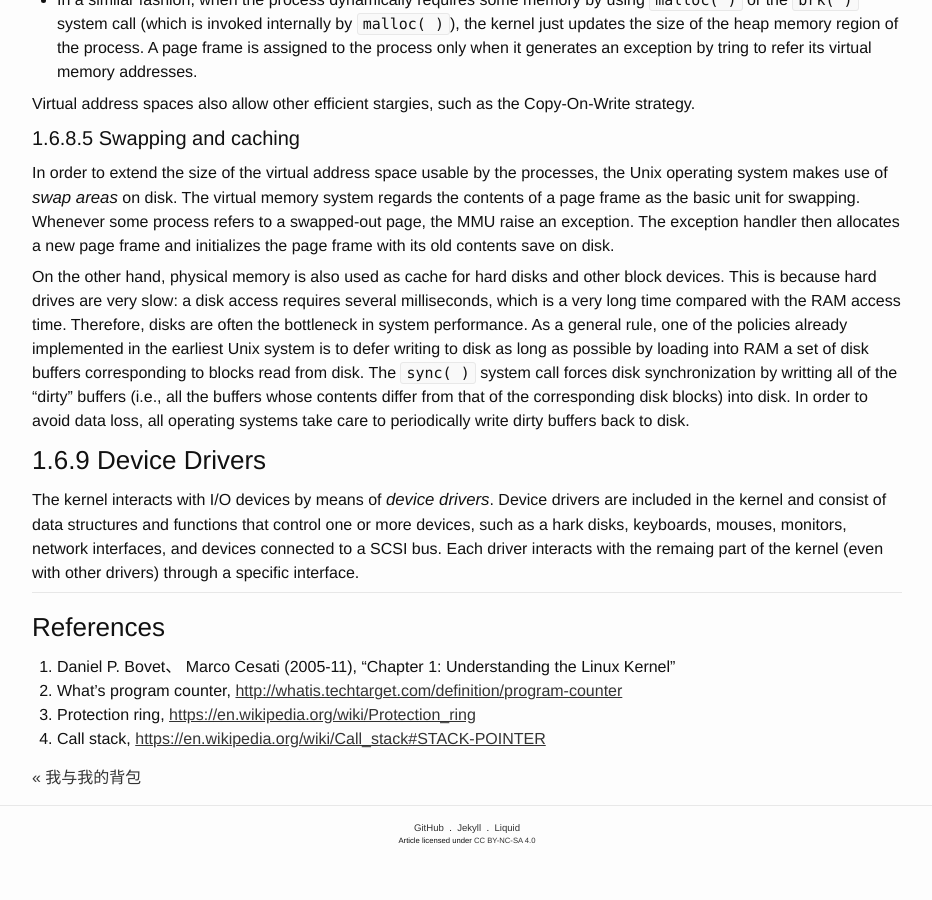
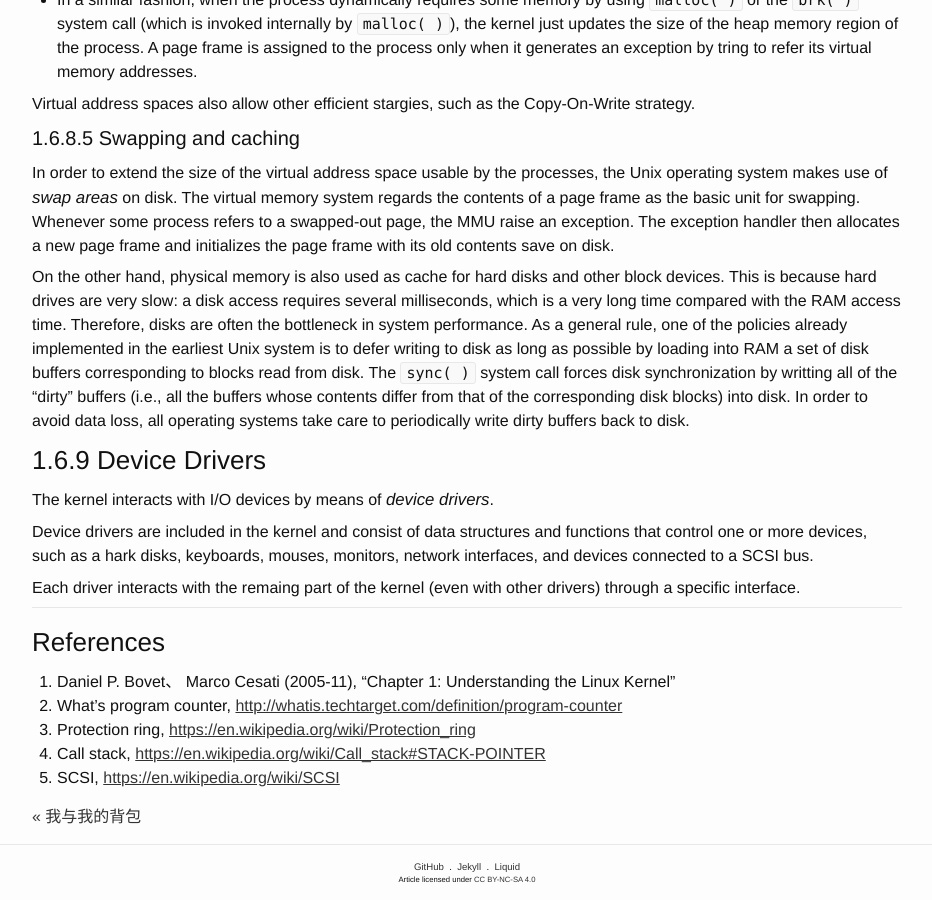
Before and after one commit to ousiax/ousiax.github.io, a Jekyll site: the page built from _posts/2017-11-12-understanding-the-linux-kernel-01.md, in a window 1280 px wide and 900 px high, scrolled down 19301 px. Shown: the whole window, without its empty margins (173-1105 px from the left). Built offline with Jekyll 4.4.1, drawn with Linux system fonts in a browser that asks for light colours; before the commit the page ends 20162 px from its top, so only the background shows below that.

Commit message:
Add SCSI wikipedia reference

```diff
--- a/_posts/2017-11-12-understanding-the-linux-kernel-01.md
+++ b/_posts/2017-11-12-understanding-the-linux-kernel-01.md
@@ -637,7 +637,11 @@ On the other hand, physical memory is also used as cache for hard disks and othe
 
 ### 1.6.9 Device Drivers
 
-The kernel interacts with I/O devices by means of *device drivers*. Device drivers are included in the kernel and consist of data structures and functions that control one or more devices, such as a hark disks, keyboards, mouses, monitors, network interfaces, and devices connected to a SCSI bus. Each driver interacts with the remaing part of the kernel (even with other drivers) through a specific interface.
+The kernel interacts with I/O devices by means of *device drivers*.
+
+Device drivers are included in the kernel and consist of data structures and functions that control one or more devices, such as a hark disks, keyboards, mouses, monitors, network interfaces, and devices connected to a SCSI bus.
+
+Each driver interacts with the remaing part of the kernel (even with other drivers) through a specific interface.
 
 - - -
 
@@ -647,3 +651,4 @@ The kernel interacts with I/O devices by means of *device drivers*. Device drive
 1. What's program counter, [http://whatis.techtarget.com/definition/program-counter](http://whatis.techtarget.com/definition/program-counter)
 1. Protection ring, [https://en.wikipedia.org/wiki/Protection_ring](https://en.wikipedia.org/wiki/Protection_ring)
 1. Call stack, [https://en.wikipedia.org/wiki/Call_stack#STACK-POINTER](https://en.wikipedia.org/wiki/Call_stack#STACK-POINTER)
+1. SCSI, [https://en.wikipedia.org/wiki/SCSI](https://en.wikipedia.org/wiki/SCSI)
```
